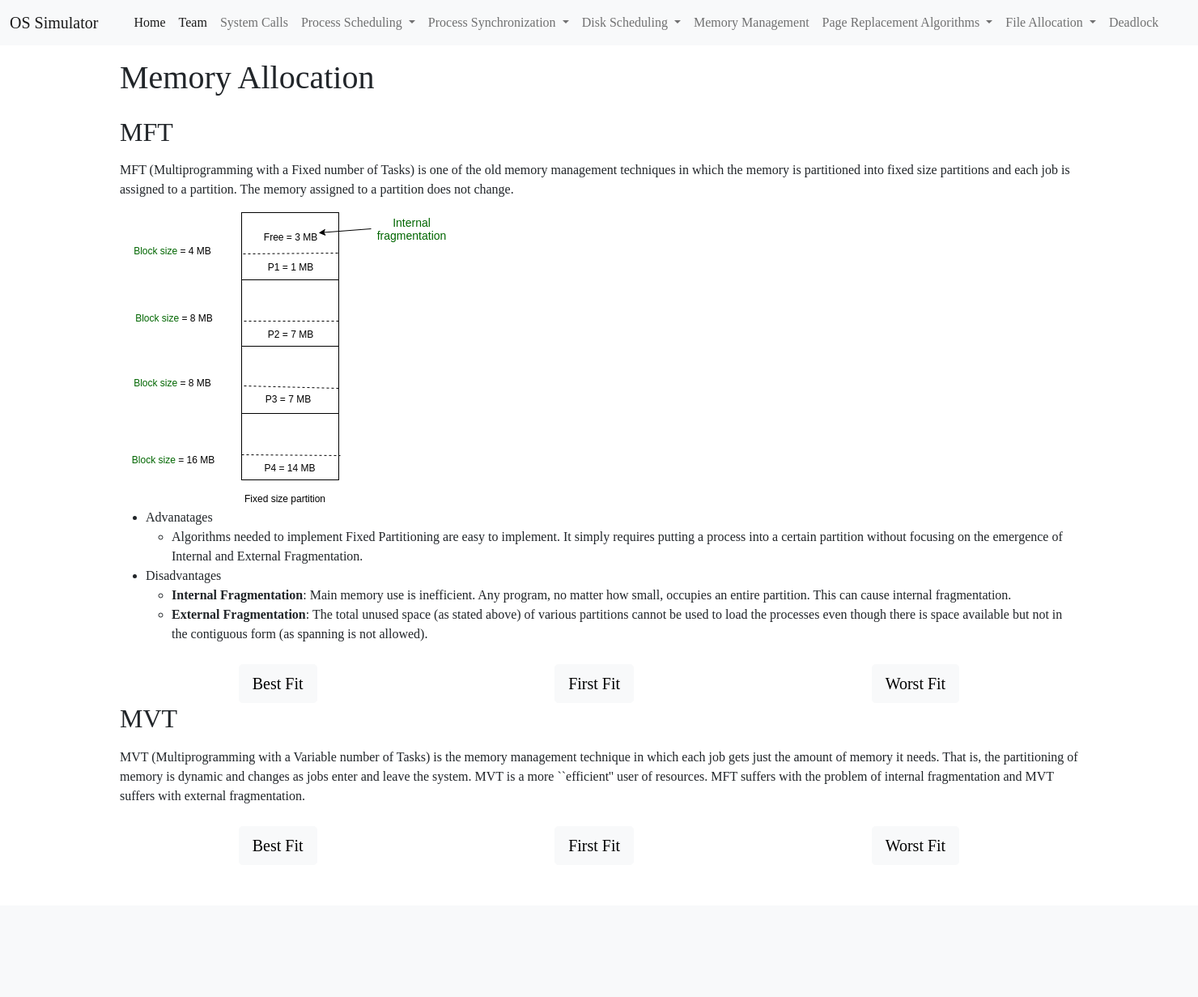
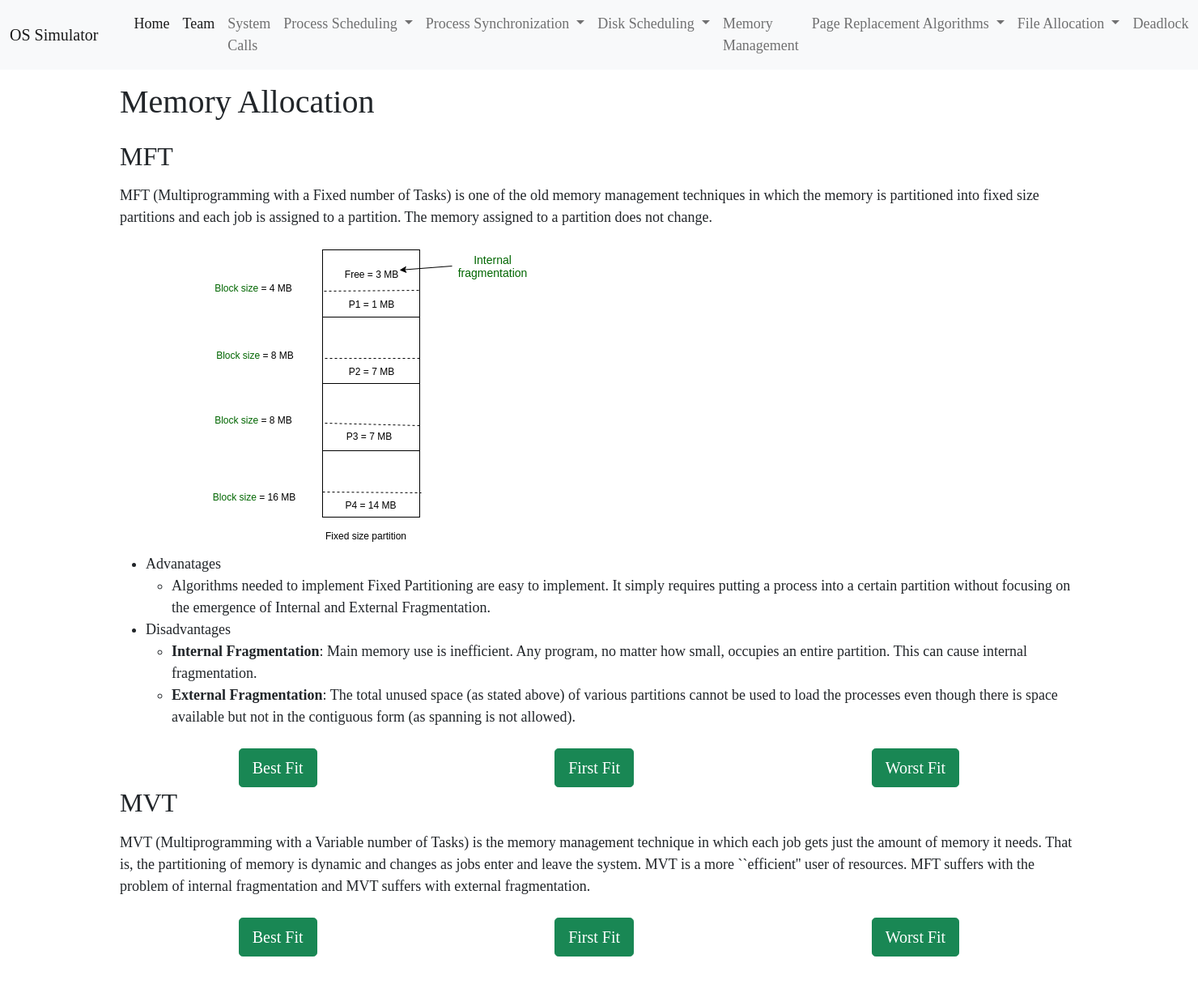
Before and after one commit to kid-116/OS-Simulator, a Flask app: page /memory-allocation in a window 1480 px wide. Shown: the whole page at 81% size. Before the commit the page ends 1051 px from the top, so only its background shows below. Run offline with Flask 2, Linux system fonts and the light colour scheme.

Commit message:
Improve on CSS

```diff
--- a/app/static/css/main.css
+++ b/app/static/css/main.css
@@ -17,6 +17,16 @@ h1 {
   margin-bottom: 1.5rem;
 }
 
+img {
+  margin: 10px 100px;
+}
+
+/* Typography */
+p,
+li,
+dd {
+  font-size: 18px;
+}
 
 /* Index */
 @import url('https://fonts.googleapis.com/css2?family=Poppins:ital,wght@0,100;0,200;0,300;0,400;0,500;0,600;0,700;0,800;0,900;1,100;1,200;1,300;1,400;1,500;1,600;1,700;1,800;1,900&family=Raleway:ital@1&display=swap');
--- a/app/templates/memory_allocation/wiki.html
+++ b/app/templates/memory_allocation/wiki.html
@@ -28,9 +28,9 @@ Memory Allocation
     </ul>
 </ul>
 <div style="display: flex; flex-direction: row; justify-content: space-around; margin-top: 25px;">
-    <a href="/memory-allocation/mft/best-fit"><button class="btn btn-light btn-lg">Best Fit</button></a>
-    <a href="/memory-allocation/mft/first-fit"><button class="btn btn-light btn-lg">First Fit</button></a>
-    <a href="/memory-allocation/mft/worst-fit"><button class="btn btn-light btn-lg">Worst Fit</button></a>
+    <a href="/memory-allocation/mft/best-fit"><button class="btn btn-success btn-lg">Best Fit</button></a>
+    <a href="/memory-allocation/mft/first-fit"><button class="btn btn-success btn-lg">First Fit</button></a>
+    <a href="/memory-allocation/mft/worst-fit"><button class="btn btn-success btn-lg">Worst Fit</button></a>
 </div>
 <h2>MVT</h2>
 <p>MVT (Multiprogramming with a Variable number of Tasks) is the memory management technique in which each job gets just
@@ -38,8 +38,8 @@ Memory Allocation
     the system. MVT is a more ``efficient'' user of resources. MFT suffers with the problem of internal fragmentation
     and MVT suffers with external fragmentation.</p>
 <div style="display: flex; flex-direction: row; justify-content: space-around; margin-top: 25px; margin-bottom: 50px;">
-    <a href="/memory-allocation/mvt/best-fit"><button class="btn btn-light btn-lg">Best Fit</button></a>
-    <a href="/memory-allocation/mvt/first-fit"><button class="btn btn-light btn-lg">First Fit</button></a>
-    <a href="/memory-allocation/mvt/worst-fit"><button class="btn btn-light btn-lg">Worst Fit</button></a>
+    <a href="/memory-allocation/mvt/best-fit"><button class="btn btn-success btn-lg">Best Fit</button></a>
+    <a href="/memory-allocation/mvt/first-fit"><button class="btn btn-success btn-lg">First Fit</button></a>
+    <a href="/memory-allocation/mvt/worst-fit"><button class="btn btn-success btn-lg">Worst Fit</button></a>
 </div>
 {% endblock %}
```
